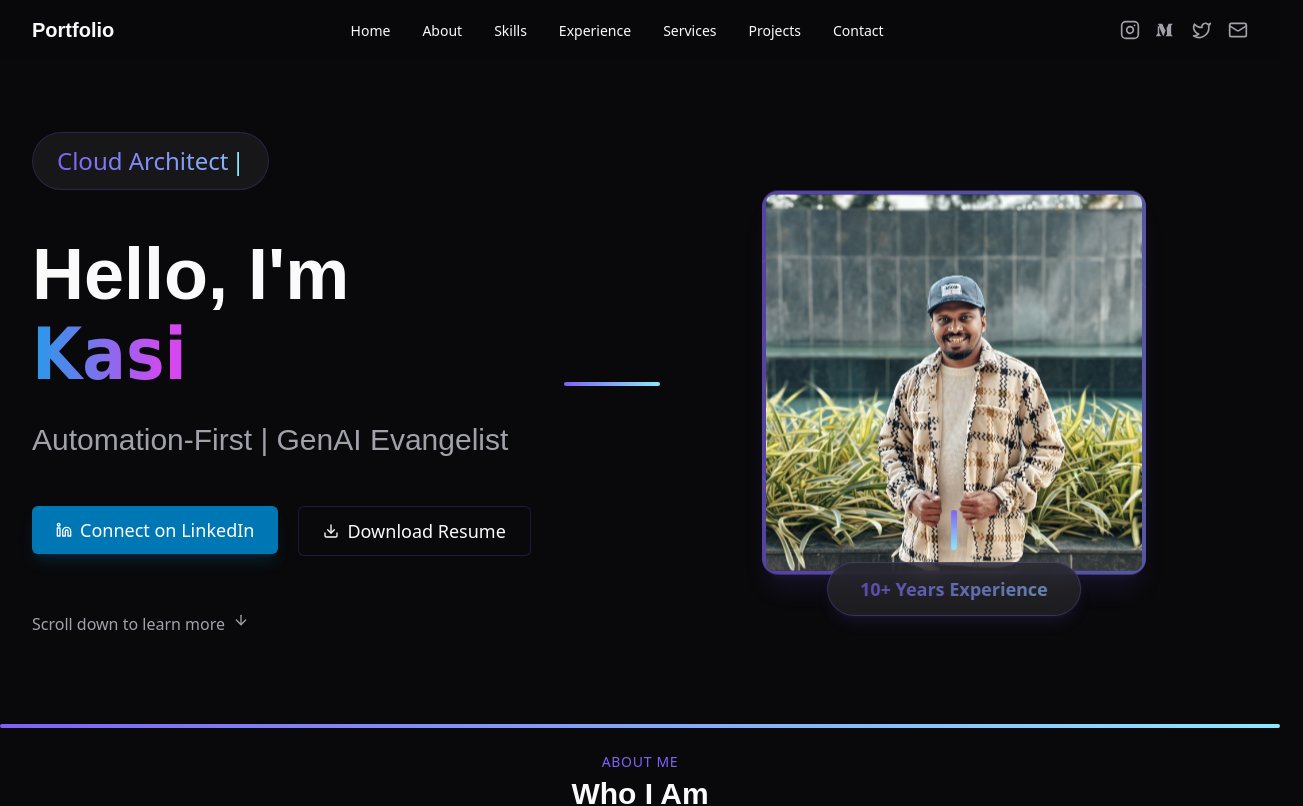
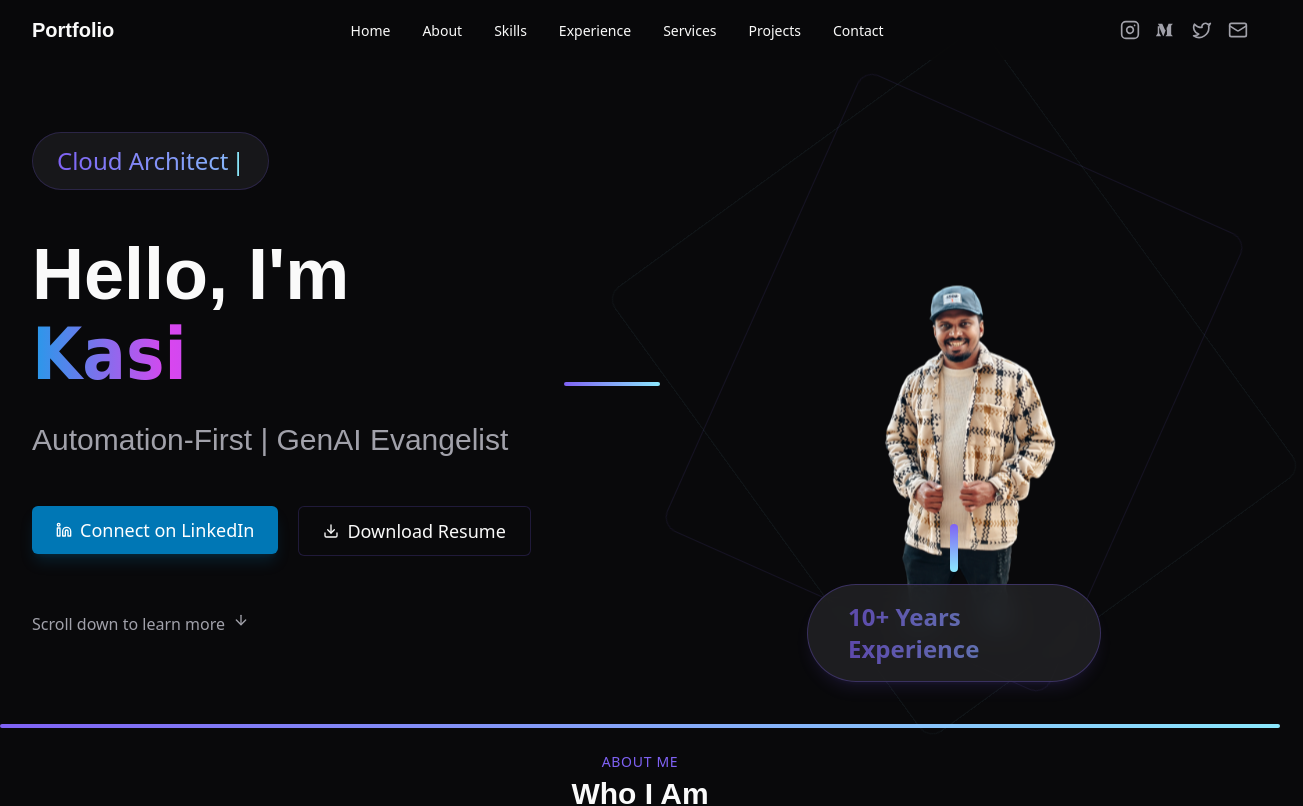
Before and after one commit to kasifalic/kasif-ali-architect, a React (Vite) app: page / in a window 1280 px wide. Shown: the top 806 px of the page, 1303 px wide, since content can reach past the window. Built offline with nearby package versions, Linux system fonts and the light colour scheme.

Commit message:
Refactor: Improve profile image display
- Removed the border from the profile image.
- Increased the size of the profile image.

```diff
--- a/src/components/HeroSection.tsx
+++ b/src/components/HeroSection.tsx
@@ -89,32 +89,32 @@ const HeroSection = () => {
           </div>
         </div>
 
-        <div className="relative z-10">
+        <div className="relative z-10 flex justify-center items-center">
           {/* Decorative element between image and text */}
           <div className="hidden md:flex absolute left-0 top-1/2 transform -translate-x-full -translate-y-1/2 z-10">
             <div className="w-24 h-1 bg-gradient-to-r from-primary to-accent rounded-full"></div>
           </div>
 
-          {/* Profile image container with new shape */}
-          <div className="relative w-96 h-96 mx-auto bg-gradient-to-r from-primary/30 to-accent/30 rounded-2xl flex items-center justify-center animate-float shadow-xl shadow-primary/10 overflow-hidden">
+          {/* Profile image container - enlarged with no border */}
+          <div className="relative w-[420px] h-[500px] mx-auto flex items-center justify-center animate-float">
             {/* Orbit decoration */}
-            <div className="absolute w-full h-full rounded-2xl border border-primary/20 animate-spin-slow"></div>
-            <div className="absolute w-[110%] h-[110%] rounded-2xl border border-accent/20 animate-spin-slow animation-delay-2000 opacity-70"></div>
+            <div className="absolute w-full h-full rounded-2xl border border-primary/10 animate-spin-slow"></div>
+            <div className="absolute w-[110%] h-[110%] rounded-2xl border border-accent/10 animate-spin-slow animation-delay-2000 opacity-50"></div>
 
-            <div className="w-full h-full overflow-hidden border-4 border-primary/50 shadow-lg hover:scale-105 transition-transform duration-300 rounded-xl">
+            <div className="w-full h-full overflow-hidden hover:scale-105 transition-transform duration-300">
               <img
                 alt="Kasi"
-                className="w-full h-full object-cover object-center scale-110"
-                src="/lovable-uploads/b967c81e-eb56-4f02-8a3d-cccd800dc2a6.png"
+                className="w-full h-full object-contain object-center"
+                src="/lovable-uploads/f6b42f59-5f18-4d9a-bfb7-d2d571e00de3.png"
               />
             </div>
           </div>
 
           {/* Enhanced experience badge */}
-          <div className="absolute -bottom-10 left-1/2 transform -translate-x-1/2 flex flex-col items-center gap-3">
-            <div className="w-1.5 h-10 bg-gradient-to-b from-primary to-accent rounded-full"></div>
-            <div className="px-8 py-3 rounded-full bg-secondary/70 border border-primary/30 backdrop-blur-md shadow-lg shadow-primary/10 hover:scale-105 transition-transform duration-300">
-              <p className="text-base md:text-lg font-semibold text-gradient animate-pulse-slow">10+ Years Experience</p>
+          <div className="absolute -bottom-12 left-1/2 transform -translate-x-1/2 flex flex-col items-center gap-3">
+            <div className="w-2 h-12 bg-gradient-to-b from-primary to-accent rounded-full"></div>
+            <div className="px-10 py-4 rounded-full bg-secondary/70 border border-primary/30 backdrop-blur-md shadow-lg shadow-primary/10 hover:scale-105 transition-transform duration-300">
+              <p className="text-xl md:text-2xl font-semibold text-gradient animate-pulse-slow">10+ Years Experience</p>
             </div>
           </div>
         </div>
```
Also changed, not shown: public/lovable-uploads/f6b42f59-5f18-4d9a-bfb7-d2d571e00de3.png (added).
